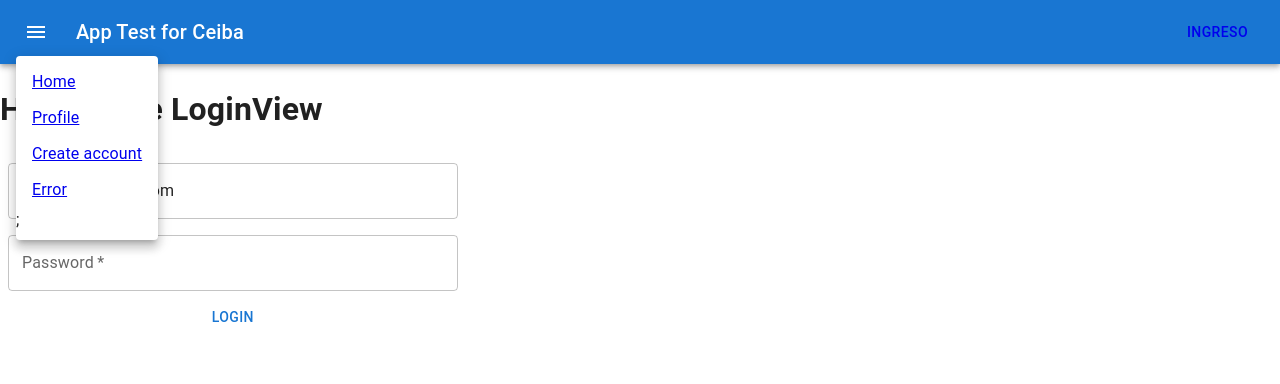
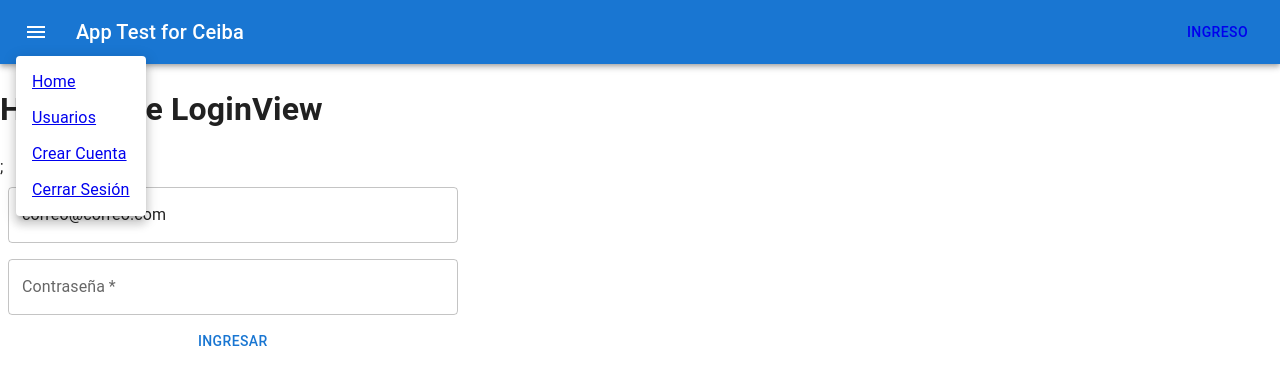
Before and after one commit to willyprados/test-ceiba, a React (Create React App) app: page /ingreso in a window 1280 px wide. Both pictures are taken after a click on the button "menu". Shown: the top 384 px of the page. Built offline with nearby package versions, Linux system fonts and the light colour scheme.

Commit message:
Redireccionando las rutas usuarios y crear a ingreso, si el usuario no esta logueado

```diff
--- a/src/App.jsx
+++ b/src/App.jsx
@@ -1,11 +1,14 @@
-import React from "react";
+import { useState } from "react";
 
 import { CssBaseline } from "@mui/material";
-import { BrowserRouter as Router, Switch, Route } from "react-router-dom";
+import {
+  BrowserRouter as Router,
+  Switch,
+  Route,
+  Redirect,
+} from "react-router-dom";
 
 import ButtonAppBar from "./components/ButtonAppBar";
-import FormLogin from "./components/FormLogin";
-import FormSignUp from "./components/FormSignUp";
 import CreateUserView from "./views/CreateUserView";
 import UsersView from "./views/UsersView";
 import LoginView from "./views/LoginView";
@@ -13,6 +16,8 @@ import Error404View from "./views/Error404View";
 import HomeView from "./views/HomeView";
 
 function App() {
+  const [usuarioActivo, setUsuarioActivo] = useState(true);
+
   return (
     <>
       <CssBaseline />
@@ -24,14 +29,15 @@ function App() {
           </Route>
           <Route path="/ingreso">
             <LoginView />
-            <FormLogin />
           </Route>
-          <Route path="/profile">
-            <UsersView />
+          <Route path="/usuarios">
+            {usuarioActivo ? <UsersView /> : <Redirect to="/ingreso" />}
           </Route>
-          <Route path="/create-profile">
-            <CreateUserView />
-            <FormSignUp />
+          <Route path="/crear">
+            {usuarioActivo ? <CreateUserView /> : <Redirect to="/ingreso" />}
+          </Route>
+          <Route path="/cerrar-sesion">
+            <HomeView />
           </Route>
           <Route path="*">
             <Error404View />
--- a/src/components/FormLogin.jsx
+++ b/src/components/FormLogin.jsx
@@ -1,6 +1,7 @@
 import * as React from "react";
 // import Box from "@mui/material/Box";
 // import TextField from "@mui/material/TextField";
+// import { makeStyles } from "@material-ui/styles";
 import { Button, TextField, Box, FormControl } from "@mui/material";
 
 export default function FormPropsTextFields() {
@@ -21,18 +22,18 @@ export default function FormPropsTextFields() {
         <TextField
           required
           id="outlined-required"
-          label="Email"
+          label="Correo"
           type="email"
-          defaultValue="email@example.com"
+          defaultValue="correo@correo.com"
         />
         <TextField
           required
           id="outlined-password-input"
-          label="Password"
+          label="Contraseña"
           type="password"
           autoComplete="current-password"
         />
-        <Button type="submit">Login</Button>
+        <Button type="submit">Ingresar</Button>
       </FormControl>
     </Box>
   );
--- a/src/components/MenuApp.jsx
+++ b/src/components/MenuApp.jsx
@@ -44,16 +44,18 @@ export default function MenuApp() {
         <Link to="/">
           <MenuItem>Home</MenuItem>
         </Link>
-        <Link to="/profile">
-          <MenuItem>Profile</MenuItem>
+        <Link to="/usuarios">
+          <MenuItem>Usuarios</MenuItem>
         </Link>
-        <Link to="/create-profile">
-          <MenuItem>Create account</MenuItem>
+        <Link to="/crear">
+          <MenuItem>Crear Cuenta</MenuItem>
         </Link>
-        <Link to="/404">
+        <Link to="/cerrar-sesion">
+          <MenuItem>Cerrar Sesión</MenuItem>
+        </Link>
+        {/* <Link to="/404">
           <MenuItem>Error</MenuItem>
-        </Link>
-        ;
+        </Link> */}
       </Menu>
     </>
   );
--- a/src/views/CreateUserView.jsx
+++ b/src/views/CreateUserView.jsx
@@ -5,6 +5,13 @@
 // Span que alerta con notificaciones=“alert__text”
 // Botón para crear= “create__btn”
 
+import FormSignUp from "../components/FormSignUp";
+
 export default function CreateUserView() {
-  return <h1>Hola desde CreateUserView</h1>;
+  return (
+    <>
+      <h1>Hola desde CreateUserView</h1>;
+      <FormSignUp />
+    </>
+  );
 }
--- a/src/views/LoginView.jsx
+++ b/src/views/LoginView.jsx
@@ -6,6 +6,13 @@
 // Botón para ingresar data-testid=“login__btn-login”
 // Span que alerta con notificaciones  data-testid==“alert__text”
 
+import FormLogin from "../components/FormLogin";
+
 export default function LoginView() {
-  return <h1>Hola desde LoginView</h1>;
+  return (
+    <>
+      <h1>Hola desde LoginView</h1>;
+      <FormLogin />
+    </>
+  );
 }
```
